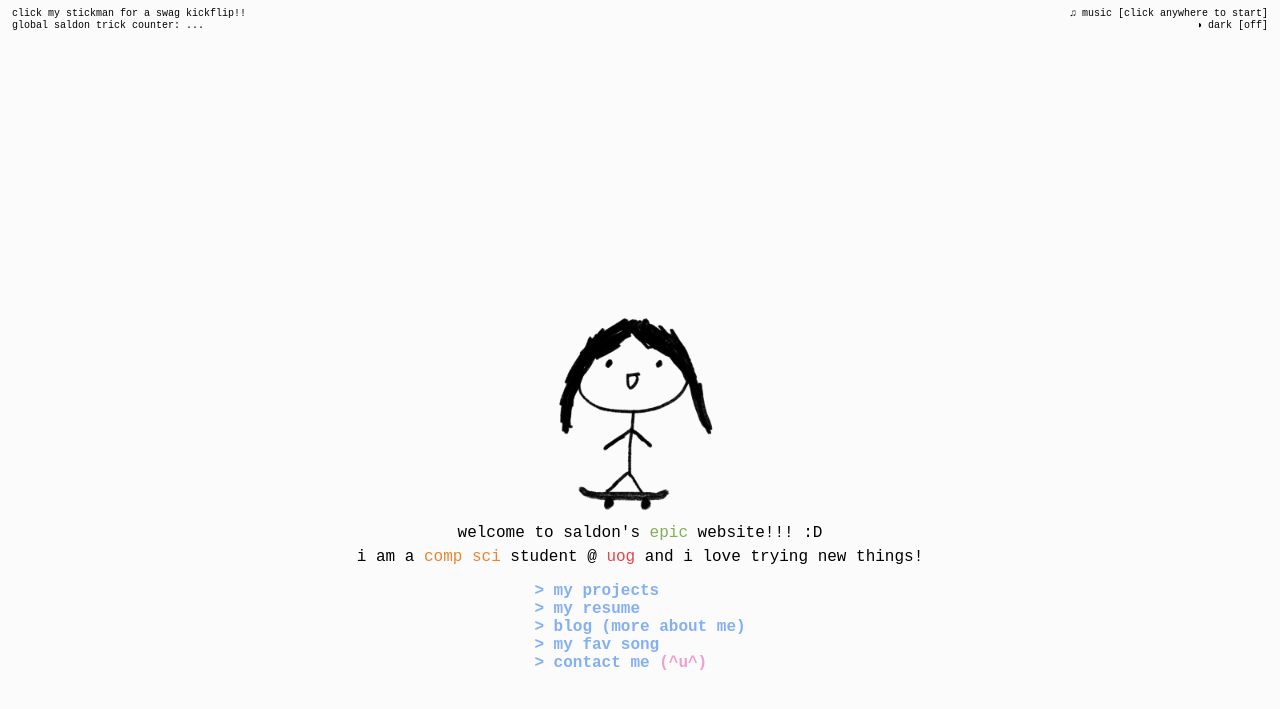
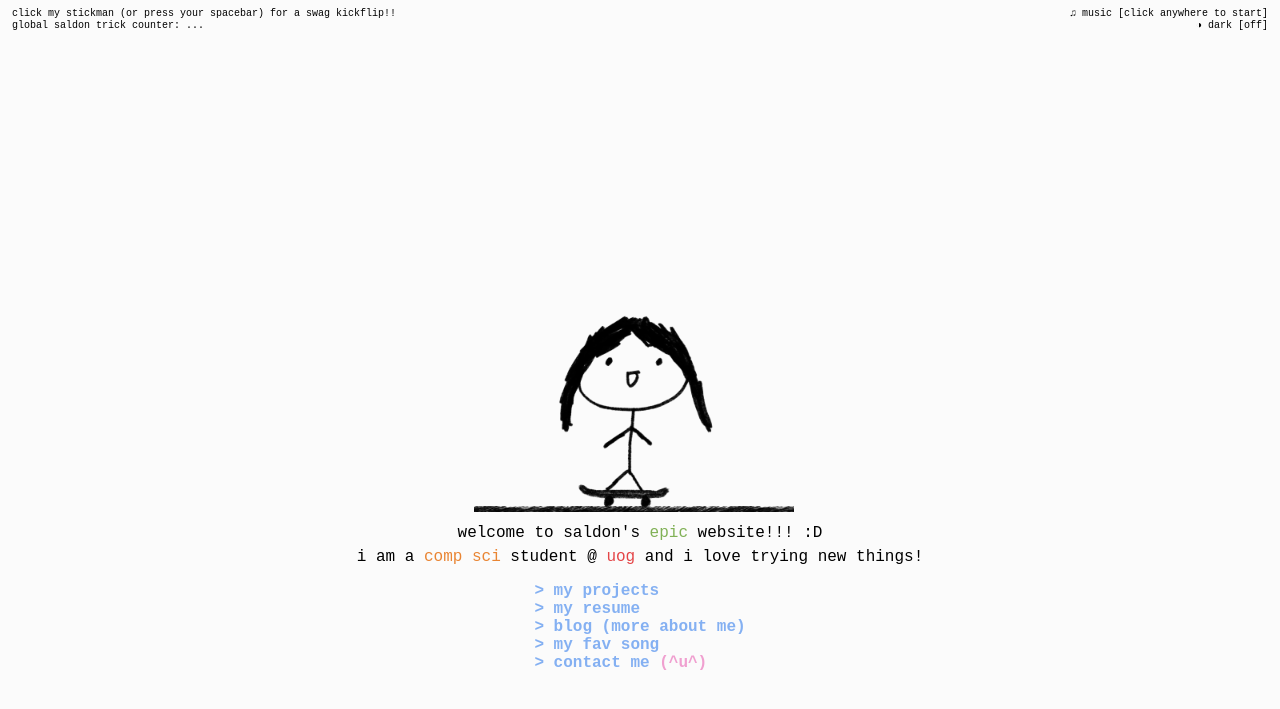
Before and after one commit to topshelff/saldons_portfolio, a website: page index.html in a window 1280 px wide. Shown: the top 709 px of the page. Drawn offline with Linux system fonts and the light colour scheme; no server answers; a small style sheet from the web is missing; a web font is replaced by a local one.

Commit message:
okay we added a moving ground suggested by a silly someoneeeee ^-^ (oh and spacebar functionality for kickflips)

```diff
--- a/index.html
+++ b/index.html
@@ -89,6 +89,40 @@
             cursor: pointer;
         }
         html.dark .me-idle { filter: invert(1); }
+
+        .stickman-scene {
+            display: flex;
+            flex-direction: column;
+            align-items: center;
+        }
+
+        .ground-container {
+            width: min(423px, 40vh);
+            height: 6px;
+            overflow: hidden;
+            margin-top: -4px;
+            margin-left: -12px;
+        }
+
+        .ground-inner {
+            display: flex;
+            height: 100%;
+            animation: scrollGround 3s linear infinite;
+        }
+
+        .ground-img {
+            height: 100%;
+            width: auto;
+            flex-shrink: 0;
+            display: block;
+        }
+
+        html.dark .ground-img { filter: invert(1); }
+
+        @keyframes scrollGround {
+            from { transform: translateX(0); }
+            to   { transform: translateX(-50%); }
+        }
 
         .welcome-text {
             margin-top: min(13px, 1.5vh);
@@ -347,7 +381,7 @@
         <p class="spooky-text">isn't this a bit spooky</p>
 
         <!-- Top-left hints -->
-        <p class="hint-click">click my stickman for a swag kickflip!!</p>
+        <p class="hint-click">click my stickman (or press your spacebar) for a swag kickflip!!</p>
         <p class="hint-counter">global saldon trick counter: ...</p>
 
         <!-- Music toggle (top-right) -->
@@ -360,7 +394,15 @@
         <!-- Centered main content -->
         <div class="main-content">
 
-            <img class="me-idle" src="assets/me(idle).png" alt="saldon idle">
+            <div class="stickman-scene">
+                <img class="me-idle" src="assets/me(idle).png" alt="saldon idle">
+                <div class="ground-container">
+                    <div class="ground-inner">
+                        <img src="assets/ground.png" class="ground-img" alt="">
+                        <img src="assets/ground.png" class="ground-img" alt="">
+                    </div>
+                </div>
+            </div>
 
             <p class="welcome-text">welcome to saldon's <span class="text-epic">epic</span> website!!! :D</p>
 
@@ -626,7 +668,7 @@
             counterEl.textContent = `global saldon trick counter: ${snapshot.val() ?? 0}`;
         });
 
-        stickman.addEventListener('click', () => {
+        function doKickflip() {
             if (animating) return;
             animating = true;
 
@@ -647,6 +689,15 @@
                     runTransaction(countRef, current => (current || 0) + 1);
                 }
             }, FRAME_MS);
+        }
+
+        stickman.addEventListener('click', doKickflip);
+
+        document.addEventListener('keydown', e => {
+            if (e.code === 'Space' && e.target === document.body) {
+                e.preventDefault();
+                doKickflip();
+            }
         });
 
         // --- Hover + click sounds ---
```
Also changed, not shown: assets/ground.png (added).
